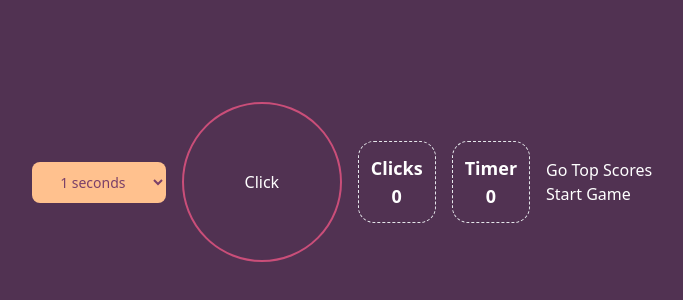
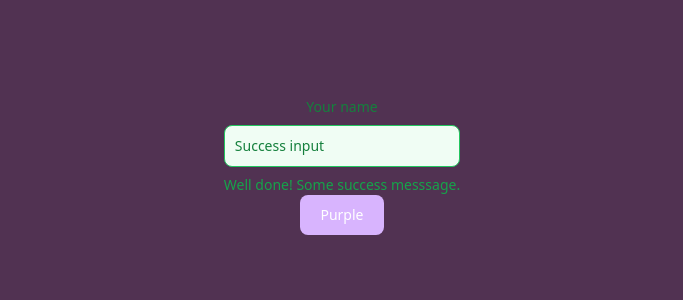
Before and after one commit to murathudavendigar/click-game-react, a React (Create React App) app: page / in a window 1280 px wide. Shown: the part 218-518 px from the top of the page, without its empty margins (298-981 px from the left). Built offline with nearby package versions, Linux system fonts and the light colour scheme; no server answers; what tw-elements would draw is missing.

Commit message:
add username page

```diff
--- a/src/router/AppRouter.jsx
+++ b/src/router/AppRouter.jsx
@@ -3,12 +3,14 @@ import { BrowserRouter, Route, Routes } from "react-router-dom";
 import Home from "../pages/Home";
 import Result from "../pages/Result";
 import TopScores from "../pages/TopScores";
+import Username from "../pages/Username";
 
 const AppRouter = () => {
   return (
     <BrowserRouter>
       <Routes>
-        <Route path="/" index element={<Home />} />
+        <Route path="/" index element={<Username />} />
+        <Route path="/home" element={<Home />} />
         <Route path="/result" element={<Result />} />
         <Route path="/topscores" element={<TopScores />} />
       </Routes>
```
